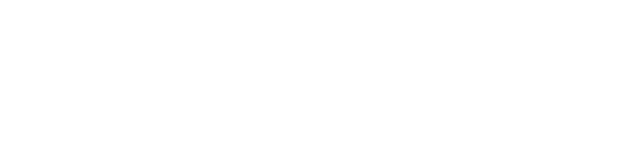
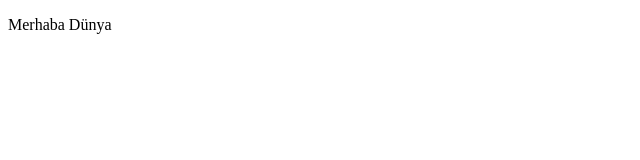
Before and after one commit to mustafacanersen/deneme, a plain HTML site: page index.html in a window 1280 px wide. Shown: the whole page, without its empty margins (0-640 px from the left). Drawn offline with Linux system fonts and the light colour scheme.

Commit message:
içerik eklendi

```diff
--- a/index.html
+++ b/index.html
@@ -6,6 +6,6 @@
     <title>Document</title>
 </head>
 <body>
-
+    <p>Merhaba Dünya</p>
 </body>
 </html>
```
